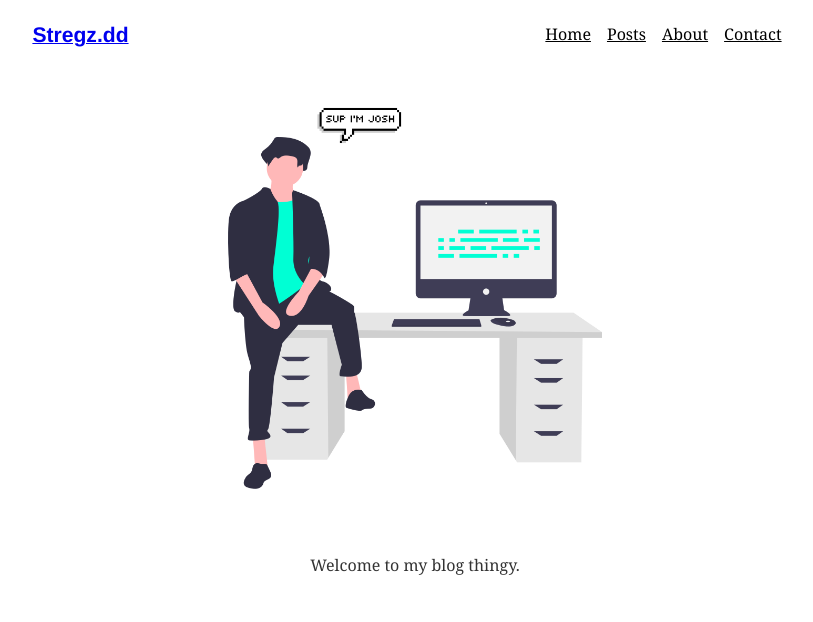
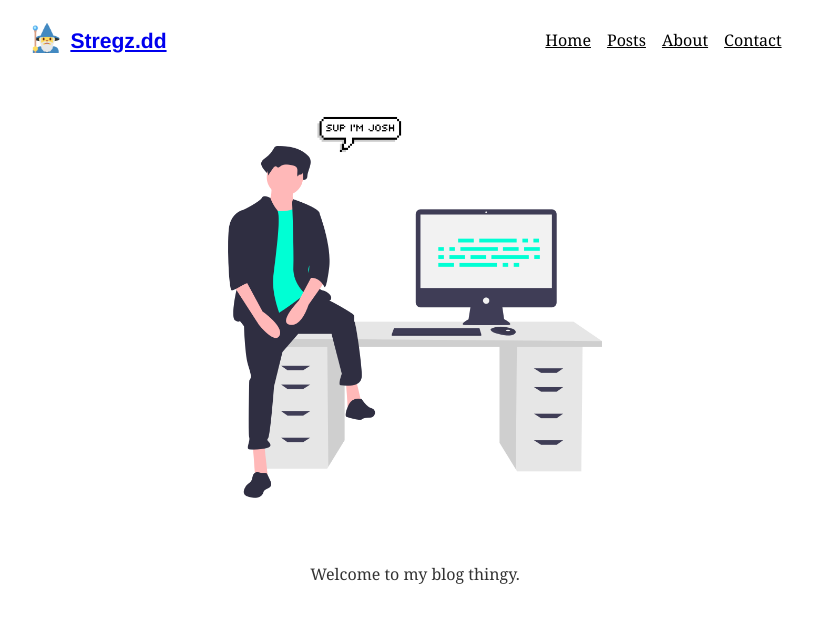
Before and after one commit to jdstregz/jdstregz.github.io, a Gatsby site: page / in a window 1280 px wide. Shown: the whole page, without its empty margins (225-1038 px from the left). Built offline with nearby package versions, Linux system fonts and the light colour scheme; Gatsby itself is replaced by a stand-in of ours; some packages are replaced by stand-ins of ours.

Commit message:
fixed logo and centering for header

```diff
--- a/gatsby-config.js
+++ b/gatsby-config.js
@@ -32,7 +32,7 @@ module.exports = {
         background_color: `#f3ebef`,
         theme_color: `#454143`,
         display: `standalone`,
-        icon: `src/images/gatsby-icon.png`, // This path is relative to the root of the site.
+        icon: `src/images/logo.png`, // This path is relative to the root of the site.
       },
     },
     // this (optional) plugin enables Progressive Web App + Offline functionality
--- a/src/components/header.js
+++ b/src/components/header.js
@@ -1,9 +1,10 @@
 import PropTypes from "prop-types"
 import React from "react"
 import {Link} from "gatsby"
+import logo from '../images/logo.png';
 
 const ListLink = props => (
-  <li style={{display: "inline-block", marginRight: "1rem"}}>
+  <li style={{display: "inline-block", marginRight: "1rem", marginBottom: 0}}>
     <Link style={{color: '#000', backgroundImage: 'none'}} to={props.to}>{props.children}</Link>
   </li>
 )
@@ -15,19 +16,21 @@ const Header = ({ siteTitle }) => (
         margin: `0 auto`,
         maxWidth: 800,
         padding: `1.45rem 1.0875rem`,
+        display: "flex",
+        flexDirection: "row",
+        alignItems: "center"
       }}
     >
-      <Link to={"/"} style={{ textShadow: 'none', backgroundImage: 'none'}}>
-        <h3 style={{ margin: 0, display: "inline" }}>
+      <img style={{width: 30, height: 30, objectFit: "contain", marginRight: 8, marginBottom: 4}} src={logo} alt={"Logo"}/>
+      <Link to={"/"} style={{ textShadow: 'none', backgroundImage: 'none', flex: 1}}>
+        <h3 style={{ margin: 0 }}>
           {siteTitle}
         </h3>
       </Link>
-      <ul style={{listStyle: 'none', float: 'right'}}>
-        <ListLink to={"/"}>Home</ListLink>
-        <ListLink to={"/posts/"}>Posts</ListLink>
-        <ListLink to={"/about/"}>About</ListLink>
-        <ListLink to={"/contact/"}>Contact</ListLink>
-      </ul>
+      <ListLink to={"/"}>Home</ListLink>
+      <ListLink to={"/posts/"}>Posts</ListLink>
+      <ListLink to={"/about/"}>About</ListLink>
+      <ListLink to={"/contact/"}>Contact</ListLink>
     </div>
   </header>
 )
```
Also changed, not shown: src/components/insertImage.js (added, +21 -0 lines), src/images/logo.png (added).
